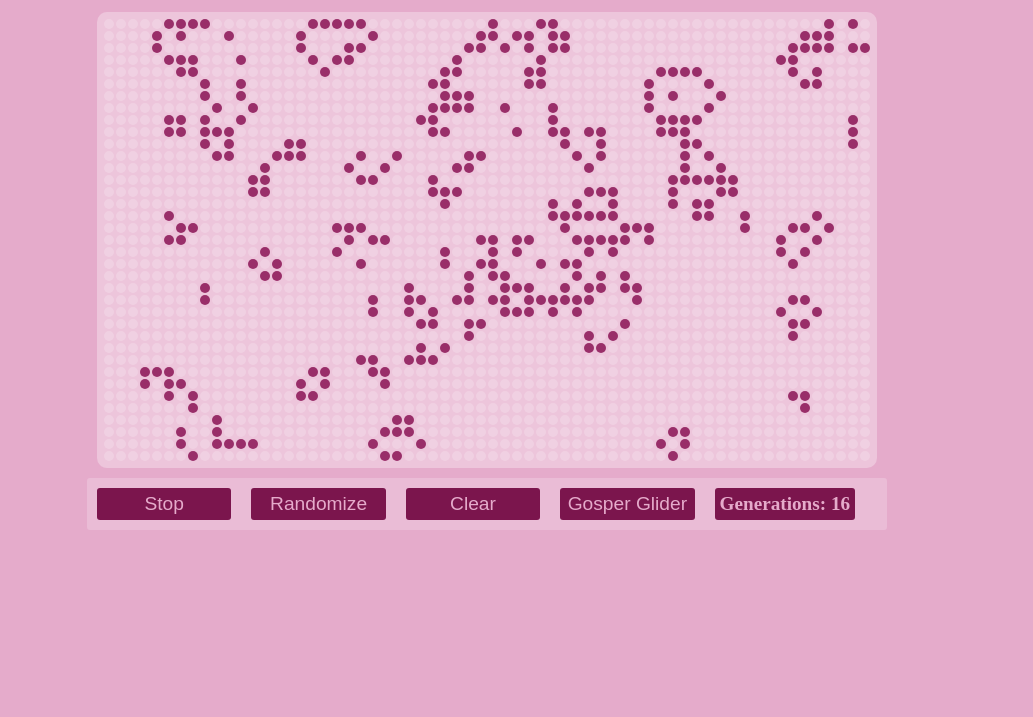
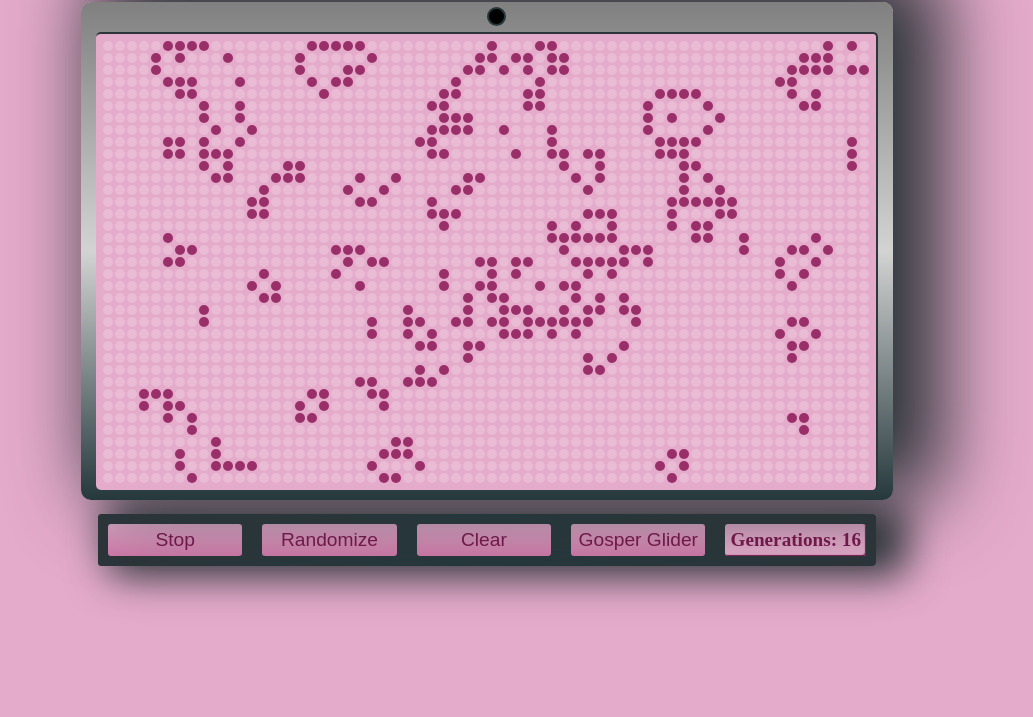
Before and after one commit to vijayabharathib/fcc-project-game-of-life, a React app: page / in a window 1280 px wide. Shown: the part 93-810 px from the top of the page, without its empty margins (153-1186 px from the left). Built offline with nearby package versions, Linux system fonts and the light colour scheme.

Commit message:
reskin monitor

```diff
--- a/src/scripts/components/App.js
+++ b/src/scripts/components/App.js
@@ -4,10 +4,9 @@ import GameControl from './GameControls';
 
 const App = () => {
   return(
-    <div className="container">
-      <GameBoard/>
-      <GameControl />
-    </div>
+        <GameBoard>
+          <GameControl />
+        </GameBoard>
   );
 }
 
--- a/src/scripts/components/GameBoard.js
+++ b/src/scripts/components/GameBoard.js
@@ -4,7 +4,7 @@ import {connect} from 'react-redux';
 import '../../styles/css/GameBoard.css';
 import {toggleCell} from '../actions/ActionCreators';
 
-let GameBoard =({cells,dispatch})=> {
+let GameBoard =({cells,control,dispatch})=> {
     let board=cells.map((rows,r)=>{
       let lineOfCells=rows.map((cell,c)=> {
         let activate=()=>{
@@ -21,18 +21,24 @@ let GameBoard =({cells,dispatch})=> {
     });
 
     return(
-      <table className="c-game__board">
-        <tbody>
-          {board}
-        </tbody>
-      </table>
+      <div className="c-app__container">
+          <div className="frame">
+            <table className="c-game__board">
+              <tbody>
+                {board}
+              </tbody>
+            </table>
+          </div>
+        {control}
+      </div>
     )
 
 }
 
-const mapStateToProps= (state) => {
+const mapStateToProps= (state,ownProps) => {
   return {
-    cells: state.cells
+    cells: state.cells,
+    control: ownProps.children
   }
 }
 
--- a/src/styles/scss/GameBoard.scss
+++ b/src/styles/scss/GameBoard.scss
@@ -3,11 +3,37 @@
   margin: 0 auto;
   padding: 5px;
   background: $color-secondary-2-1;
-  background: transparentize($color-white,.7);
-  border-radius: 10px;
+  border: 2px solid $color-gun-metal;
+  border-left: 0;
+  border-bottom: 0;
+//  background: transparentize($color-white,.7);
+  border-radius: 5px;
   td {
     width: 10px;
     height: 10px;
     border-radius: 50%;
   }
 }
+
+.frame {
+  padding: 30px 15px 10px 15px;
+  border-radius: 10px;
+  display: inline-block;
+  background: grey;
+  background: linear-gradient(to bottom, grey, lightgrey, $color-dark-slate-grey);
+  margin: 0 auto;
+  width: auto;
+  position: relative;
+  box-shadow: 30px -20px 80px 20px $color-gun-metal;
+  &::after {
+    content: '';
+    width: 15px;
+    height: 15px;
+    top: 5px;
+    background: black;
+    border-radius: 50%;
+    border: 2px solid $color-dark-slate-grey;
+    position: absolute;
+    margin: 0 auto;
+  }
+}
--- a/src/styles/scss/GameControl.scss
+++ b/src/styles/scss/GameControl.scss
@@ -3,8 +3,15 @@
 .game__control {
   margin: 10px auto;
   border-radius: 3px;
-  max-width: 50em;;
   background: transparentize($color-white,.8);
+  display: inline-block;
+  background: $color-dark-slate-grey;
+  background: linear-gradient(to right,
+    $color-gun-metal,
+    $color-dark-slate-grey,
+    $color-gun-metal);
+  box-shadow: 20px 0 40px 10px $color-gun-metal;
+
 }
 
 .game__toggle {
@@ -15,17 +22,23 @@
   border: 0;
   box-shadow: 0;
   outline: 0;
-  background: $color-secondary-2-4;
-  color: $color-secondary-2-1;
+  color: $color-secondary-2-4;
+  background-color: $color-secondary-2-1;
+  background: linear-gradient(to bottom,$color-secondary-2-1,$color-secondary-2-2);
   min-width: 7em;
+  &:hover {
+    background: linear-gradient(to top,$color-secondary-2-1,$color-secondary-2-2);
+    cursor: pointer;
+  }
 }
 
 .game__generation {
-  color: $color-secondary-2-1;
+  color: $color-secondary-2-4;
   padding: 5px;
   margin: 10px;
   border-radius: 3px;
+  box-shadow: inset -1px -1px 1px $color-secondary-2-4;
   display: inline-block;
-  background: $color-secondary-2-4;
+  background: $color-secondary-2-1;
   font-size: 1.2em;
 }
--- a/src/styles/scss/index.scss
+++ b/src/styles/scss/index.scss
@@ -28,9 +28,13 @@ body {
     box-shadow: 0;
   }
   width: 100%;
+  text-align: center;
 }
 
-
+.c-app__container {
+  text-align: center;
+  display: inline-block;
+}
 .brand{
   font-size: 3em;
   margin: 10px auto;
```
Also changed, not shown: src/styles/scss/_settings.scss (+3 -6 lines), src/styles/css/GameBoard.css, src/styles/css/GameControl.css, src/styles/css/index.css.
